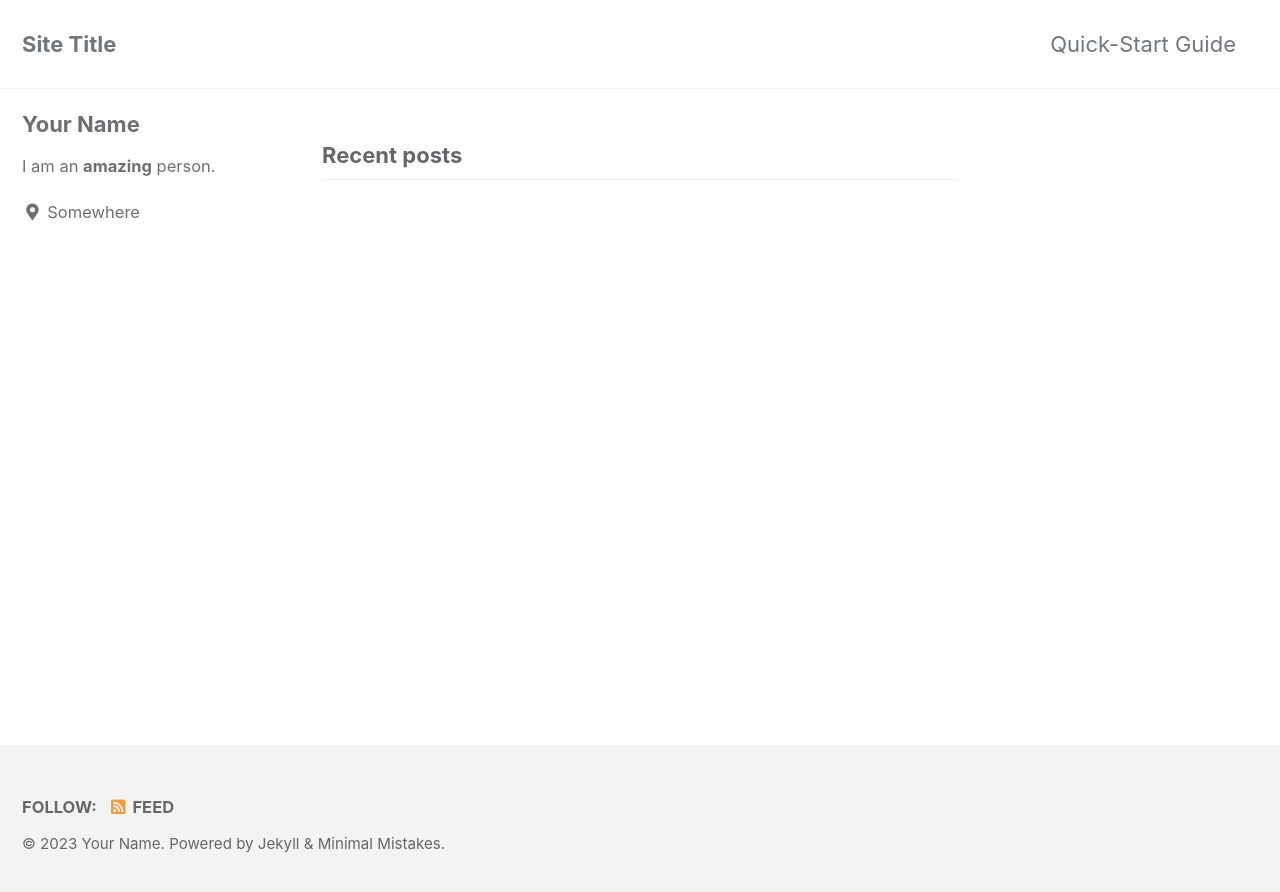
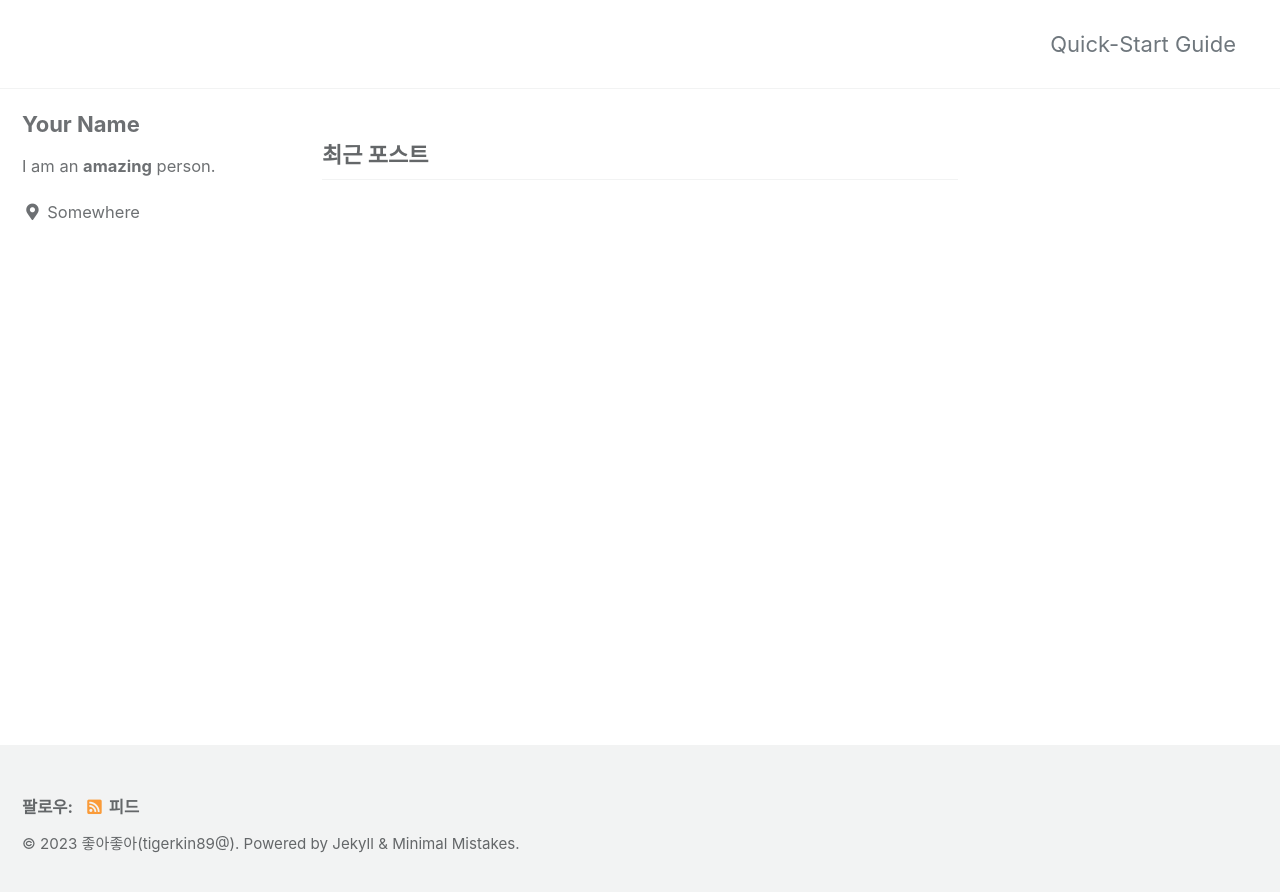
Before and after one commit to tigerkin89/tigerkin89.github.io, a Jekyll site: the page built from index.html, in a window 1280 px wide. Shown: the top 892 px of the page. Built offline with Jekyll 4.4.1, drawn with Linux system fonts in a browser that asks for light colours; cached includes are drawn as plain includes; the list of posts is cut into pages by our own code.

Commit message:
Update _config.yml

```diff
--- a/_config.yml
+++ b/_config.yml
@@ -15,18 +15,18 @@
 minimal_mistakes_skin    : "default" # "air", "aqua", "contrast", "dark", "dirt", "neon", "mint", "plum", "sunrise"
 
 # Site Settings
-locale                   : "en-US"
-title                    : "Site Title"
+locale                   : "ko-KR"
+title                    : "세상에 관심을"
 title_separator          : "-"
 subtitle                 : # site tagline that appears below site title in masthead
-name                     : "Your Name"
-description              : "An amazing website."
-url                      : # the base hostname & protocol for your site e.g. "https://mmistakes.github.io"
+name                     : "좋아좋아(tigerkin89@)"
+description              : "세상은 변하고 변한다"
+url                      : "http://tigerkin89.github.io" # the base hostname & protocol for your site e.g. "https://mmistakes.github.io"
 baseurl                  : # the subpath of your site, e.g. "/blog"
-repository               : # GitHub username/repo-name e.g. "mmistakes/minimal-mistakes"
+repository               : "https://github.com/tigerkin89/tigerkin89.github.io/" # GitHub username/repo-name e.g. "mmistakes/minimal-mistakes"
 teaser                   : # path of fallback teaser image, e.g. "/assets/images/500x300.png"
 logo                     : # path of logo image to display in the masthead, e.g. "/assets/images/88x88.png"
-masthead_title           : # overrides the website title displayed in the masthead, use " " for no title
+masthead_title           : " "# overrides the website title displayed in the masthead, use " " for no title
 # breadcrumbs            : false # true, false (default)
 words_per_minute         : 200
 comments:
```
